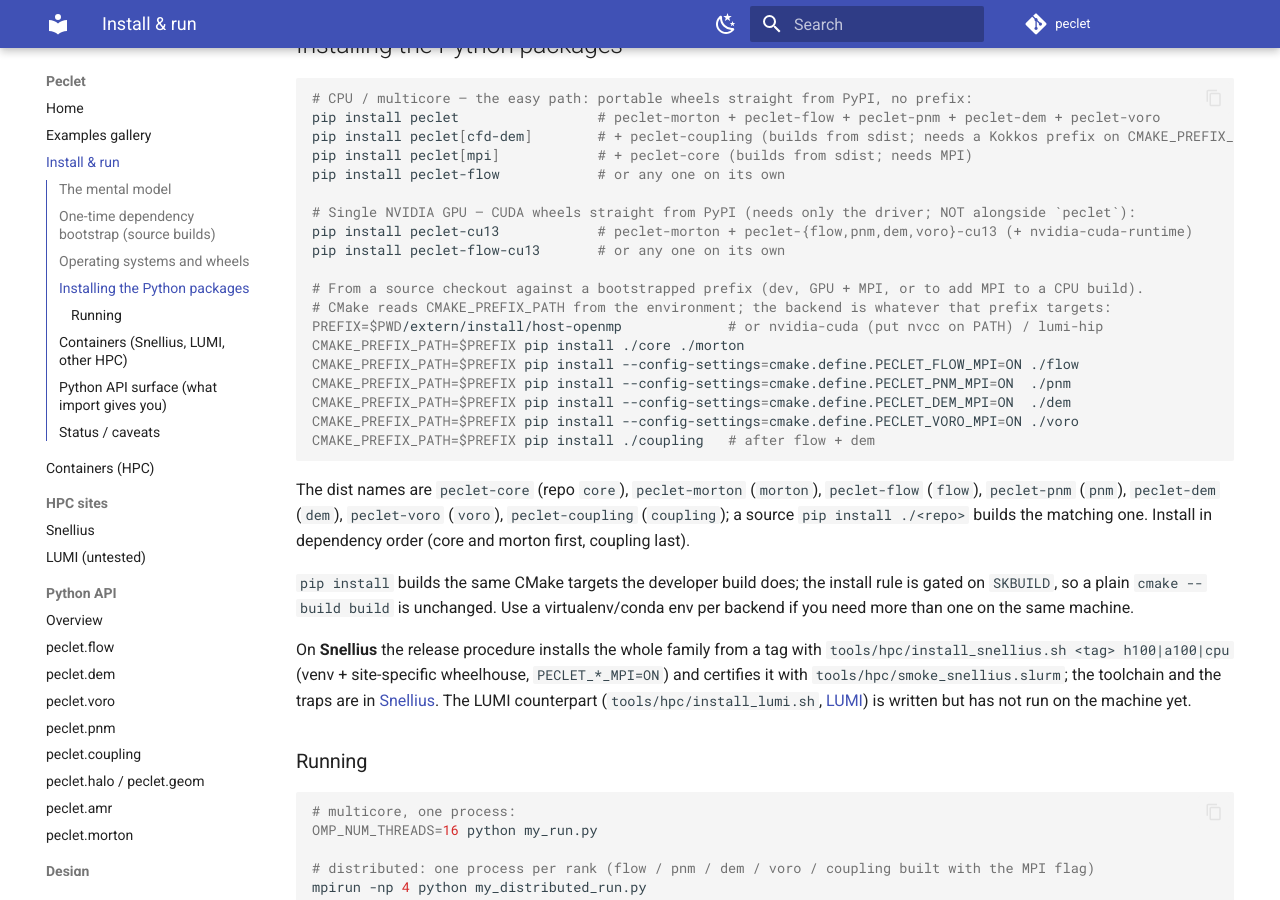
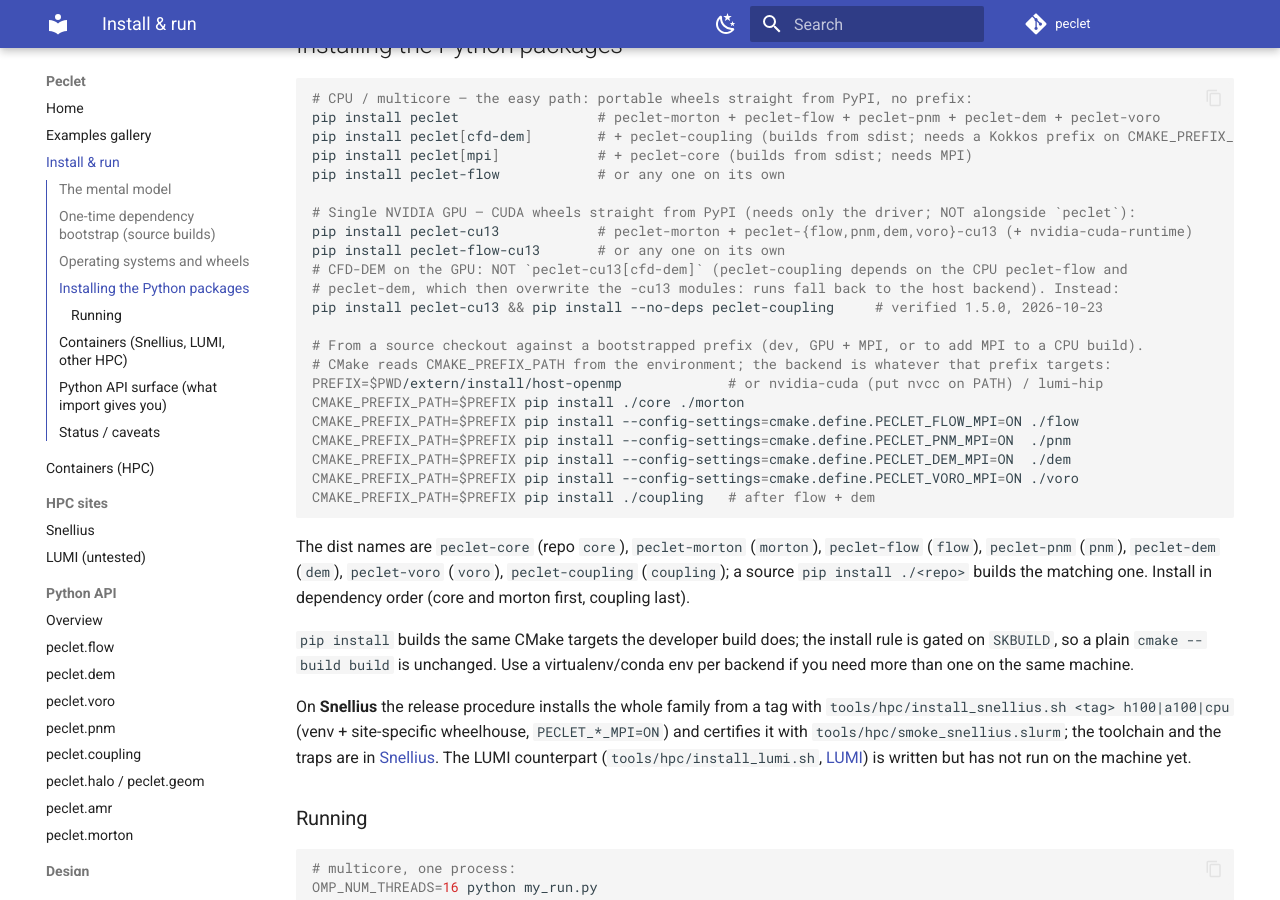
Before and after one commit to computational-chemical-engineering/peclet, an MkDocs documentation site: the page built from docs/DEPLOYMENT.md, in a window 1280 px wide and 900 px high, scrolled down 3334 px. Built offline with MkDocs 1.6.1 and Material for MkDocs 9.7.7, drawn with Linux system fonts in a browser that asks for light colours; comment, search, counter and statistics services are not loaded.

Commit message:
DEPLOYMENT, CHANGELOG 1.5.0: peclet-cu13[cfd-dem] pulls the CPU flow/dem over the -cu13 modules; documented workaround (verified 2026-10-23)
Co-Authored-By: Claude Opus 5.5 <noreply@anthropic.com>
Claude-Session: https://claude.ai/code/session_0127kjaH3FmCxkx1nzhmxWbn

```diff
--- a/docs/DEPLOYMENT.md
+++ b/docs/DEPLOYMENT.md
@@ -143,6 +143,9 @@ pip install peclet-flow            # or any one on its own
 # Single NVIDIA GPU — CUDA wheels straight from PyPI (needs only the driver; NOT alongside `peclet`):
 pip install peclet-cu13            # peclet-morton + peclet-{flow,pnm,dem,voro}-cu13 (+ nvidia-cuda-runtime)
 pip install peclet-flow-cu13       # or any one on its own
+# CFD-DEM on the GPU: NOT `peclet-cu13[cfd-dem]` (peclet-coupling depends on the CPU peclet-flow and
+# peclet-dem, which then overwrite the -cu13 modules: runs fall back to the host backend). Instead:
+pip install peclet-cu13 && pip install --no-deps peclet-coupling     # verified 1.5.0, 2026-10-23
 
 # From a source checkout against a bootstrapped prefix (dev, GPU + MPI, or to add MPI to a CPU build).
 # CMake reads CMAKE_PREFIX_PATH from the environment; the backend is whatever that prefix targets:
```
Also changed, not shown: CHANGELOG.md (+4 -0 lines).
